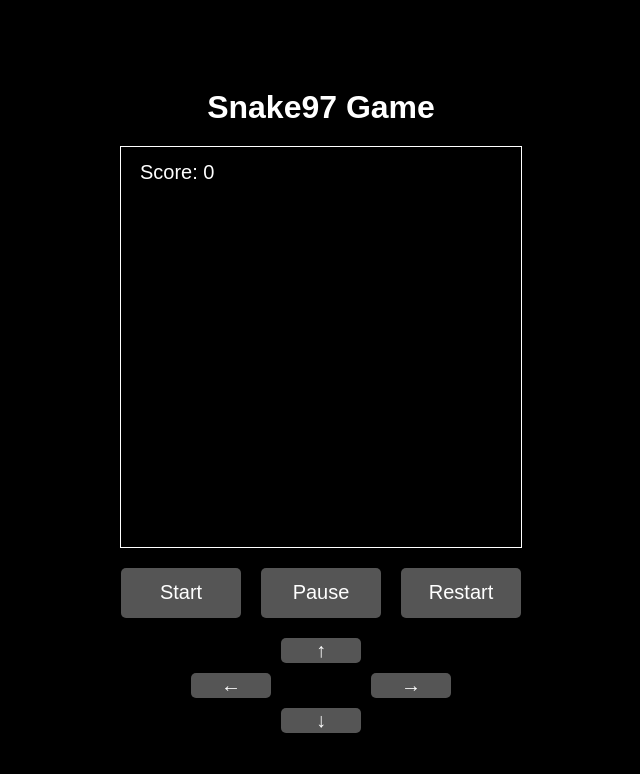
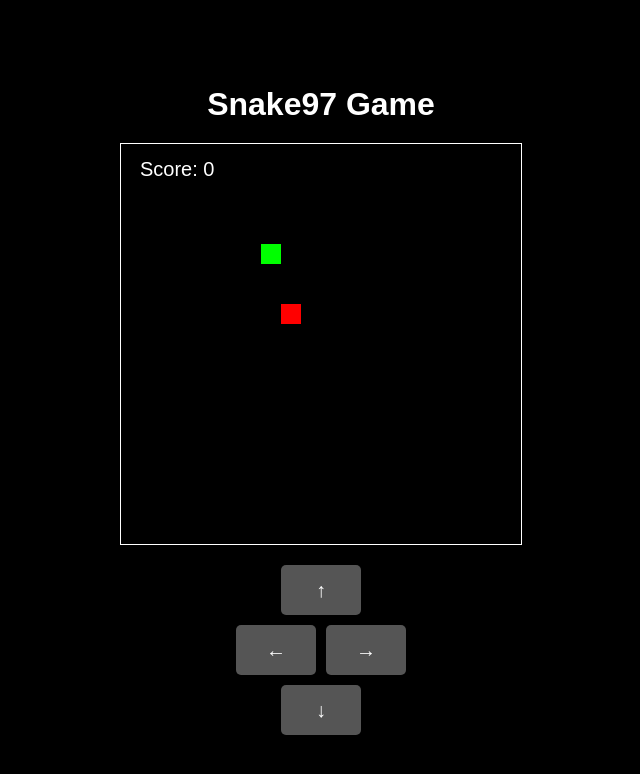
Before and after one commit to spetrovskii/snake_game_telegram, a plain HTML site: page index.html in a window 1280 px wide. Shown: the whole page, without its empty margins (319-959 px from the left). Drawn offline with Linux system fonts and the light colour scheme.

Commit message:
Add files via upload

```diff
--- a/index.html
+++ b/index.html
@@ -13,21 +13,13 @@
         <canvas id="gameCanvas" width="400" height="400"></canvas>
     </div>
     <div id="controls">
-        <div id="actionButtons">
-            <button class="button action-button" id="startButton">Start</button>
-            <button class="button action-button" id="pauseButton">Pause</button>
-            <button class="button action-button" id="restartButton">Restart</button>
-        </div>
         <div id="directionButtons">
-            <button class="button empty"></button>
-            <button class="button" id="upButton">↑</button>
-            <button class="button empty"></button>
-            <button class="button" id="leftButton">←</button>
-            <button class="button empty"></button>
-            <button class="button" id="rightButton">→</button>
-            <button class="button empty"></button>
-            <button class="button" id="downButton">↓</button>
-            <button class="button empty"></button>
+            <button class="button direction-button" id="upButton">↑</button>
+            <div class="horizontal-buttons">
+                <button class="button direction-button" id="leftButton">←</button>
+                <button class="button direction-button" id="rightButton">→</button>
+            </div>
+            <button class="button direction-button" id="downButton">↓</button>
         </div>
     </div>
     <script src="snake.js"></script>
--- a/snake.js
+++ b/snake.js
@@ -2,14 +2,11 @@
 const canvas = document.getElementById("gameCanvas");
 const ctx = canvas.getContext("2d");
 
-// Get buttons
+// Get direction buttons
 const upButton = document.getElementById("upButton");
 const downButton = document.getElementById("downButton");
 const leftButton = document.getElementById("leftButton");
 const rightButton = document.getElementById("rightButton");
-const startButton = document.getElementById("startButton");
-const pauseButton = document.getElementById("pauseButton");
-const restartButton = document.getElementById("restartButton");
 
 // Game constants
 const boxSize = 20; // Size of one grid box
@@ -89,11 +86,11 @@ function checkCollision() {
     return false;
 }
 
-// Handle game over
-function gameOver() {
+// Handle game over and automatically restart
+function handleGameOver() {
     alert(`Game Over! Your score: ${score}`);
-    clearInterval(gameInterval);
-    isGameRunning = false;
+    resetGame();
+    startGame(); // Automatically restart the game
 }
 
 // Reset the game
@@ -111,7 +108,7 @@ function resetGame() {
 // Game loop
 function gameLoop() {
     if (checkCollision()) {
-        gameOver();
+        handleGameOver(); // Restart the game if collision occurs
         return;
     }
 
@@ -121,7 +118,14 @@ function gameLoop() {
     drawFood();
 }
 
-// Button controls
+// Start the game
+function startGame() {
+    if (isGameRunning) return;
+    isGameRunning = true;
+    gameInterval = setInterval(gameLoop, 100);
+}
+
+// Direction controls
 upButton.addEventListener("click", () => {
     if (direction !== "DOWN") direction = "UP";
 });
@@ -135,24 +139,8 @@ rightButton.addEventListener("click", () => {
     if (direction !== "LEFT") direction = "RIGHT";
 });
 
-// Start the game
-startButton.addEventListener("click", () => {
-    if (isGameRunning) return;
-    isGameRunning = true;
-    gameInterval = setInterval(gameLoop, 100);
-});
-
-// Pause the game
-pauseButton.addEventListener("click", () => {
-    if (isGameRunning) {
-        clearInterval(gameInterval);
-        isGameRunning = false;
-        scoreDisplay.innerText = "Game Paused";
-    }
-});
-
-// Restart the game
-restartButton.addEventListener("click", () => {
+// Automatically load and start the game when the page opens
+window.onload = function () {
     resetGame();
-    startButton.click();
-});
+    startGame();
+};
--- a/styles.css
+++ b/styles.css
@@ -45,19 +45,21 @@ h1 {
     margin-top: 20px;
 }
 
-#actionButtons {
+/* Direction Buttons Layout */
+#directionButtons {
     display: flex;
-    justify-content: center;
-    margin-bottom: 20px;
-}
-
-#directionButtons {
-    display: grid;
-    grid-template-columns: repeat(3, 80px);
+    flex-direction: column;
+    align-items: center;
     gap: 10px;
 }
 
-/* Buttons */
+.horizontal-buttons {
+    display: flex;
+    justify-content: center;
+    gap: 10px;
+}
+
+/* Button Styling */
 .button {
     display: flex;
     justify-content: center;
@@ -68,19 +70,10 @@ h1 {
     border-radius: 5px;
     cursor: pointer;
     font-size: 20px;
+    width: 80px;
+    height: 50px;
 }
 
 .button:hover {
     background-color: #777;
 }
-
-.action-button {
-    width: 120px;
-    height: 50px;
-    margin: 0 10px;
-}
-
-.empty {
-    background-color: transparent;
-    cursor: default;
-}
```
